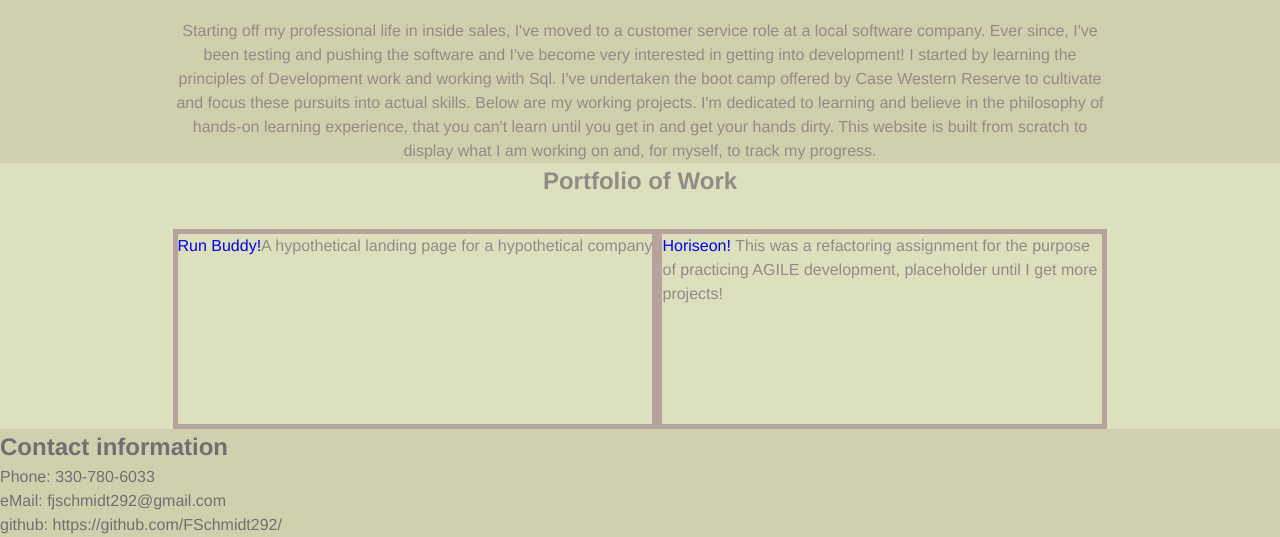
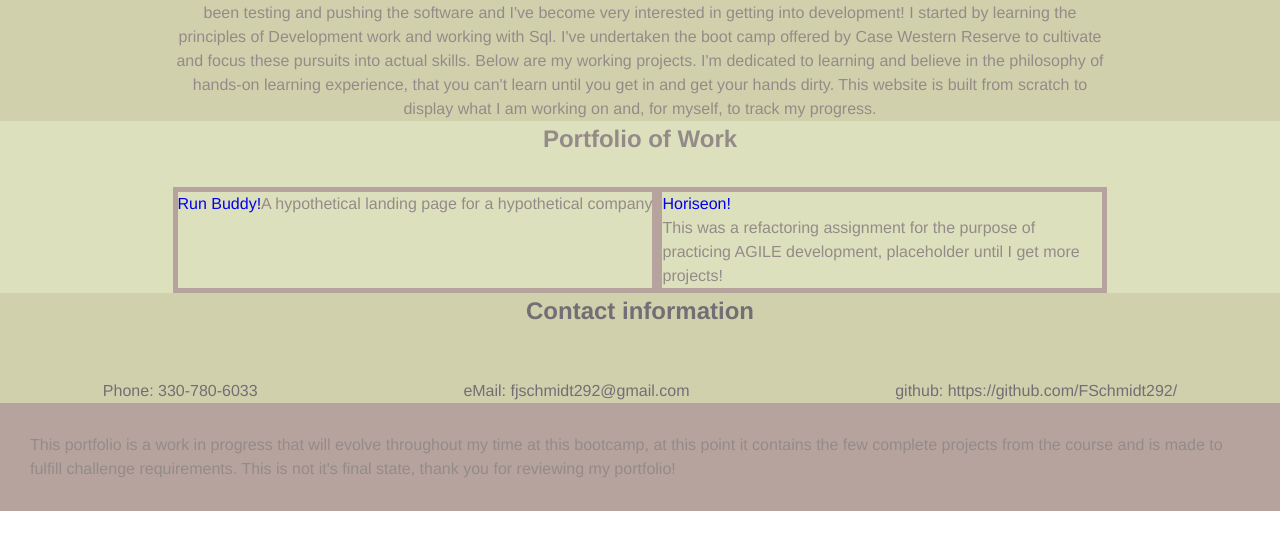
Before and after one commit to FSchmidt292/treysPortfolio, a plain HTML site: page index.html in a window 1280 px wide. Shown: the part 540-1077 px from the top of the page. After the commit the page ends 1051 px from the top, so only its background shows below. Drawn offline with Linux system fonts and the light colour scheme.

Commit message:
finalizing CSS to fit challenge criteria, no mediaquery

```diff
--- a/assets/css/style.css
+++ b/assets/css/style.css
@@ -77,41 +77,37 @@ body {
     background-size: cover;
     background-position: center;
     display: flex;
-    background-size: 100%;
     background-repeat: no-repeat;
     display: block;
-    min-height: 50%;
-    min-width: 100%;
+    min-width: 10%;
     border: 1px solid var(--accent-color);
 }
 .hero img{
     display: flex;
-    flex-wrap: flex;
     align-self: center;
-    justify-content: space-between;
     margin: auto auto;
-    max-width: 100%
+    width: 356px;
 }
 
-.bio {
+#bio {
     background-color: var(--secondary-bg-color);
     color: var(--primary-color);
     align-content: column;
     padding: 0 20px;
 }
 
-.bio p{
+#bio p{
     text-justify: center;
     text-align: center;
     margin: 0 auto;
     width: 75%;
 }
 
-.bio h2{
+#bio h2{
     color: var(--secondary-color);
 }
 
-.projects{
+#projects{
     background-color: var(--primary-bg-color);
     color: var(--primary-color);
     text-decoration: none;
@@ -119,7 +115,7 @@ body {
 
 }
 
-.projects h2{
+#projects h2{
     display: flex;
     align-items: center;
     justify-content: center;
@@ -129,25 +125,58 @@ body {
 .proj-container{
    display: flex;
    justify-content: center;
+
 }
 
 .run-buddy{
     border: 5px solid var(--accent-color);
-    min-height: 200px;
     max-height: 200px;
     max-width: 450;
     display: flex;
+    align-items: column;
+    justify-content: space-between;
 }
 
 .horiseon{
     border: 5px solid var(--accent-color);
-    min-height: 200px;
     max-height: 200px;
     display: flex;
+    align-items: column;
+    justify-content: space-between;
     max-width: 450px;
 }
 
-.contact{
+#coninf {
+    padding: 0 0 50px 0;
+    display: flex;
+    justify-content: center;
+    background-color:var(--secondary-bg-color);
+    color: var(--secondary-color);
+}
+
+.contact {
     background-color: var(--secondary-bg-color);
-    color: var(--secondary-color)
+    color: var(--secondary-color);
+    display: block;
+
 }
+
+
+
+#contact-info{
+    display: flex;
+    justify-content: space-around;
+    background-color:var(--secondary-bg-color);
+    color: var(--secondary-color);
+}
+
+.flex-item{
+    text-align: center;
+    justify-content: space-around;
+}
+
+footer{
+    background-color: var(--accent-color);
+    color: var(--primary-color);
+    padding: 30px 30px 30px 30px;
+}
--- a/index.html
+++ b/index.html
@@ -10,7 +10,7 @@
 <body>
 
 <header>
-    <h1>Trey's Working Portfolio</h1>
+    <h1>Trey Schmidt's Working Portfolio</h1>
     <div class="flex-row">
     <nav>
         <ul>
@@ -21,7 +21,7 @@
                 <a href="#projects">My Work</a>
             </li>
             <li>
-                <a href="contact">Get in touch</a>
+                <a href="#contact">Get in touch</a>
             </li>
         </ul>
     </nav>
@@ -29,10 +29,10 @@
 </header>
 
 <section class="hero">
-   <img src=".\assets\images\profPhoto .jpg" width="356" height="356" alt="Trey out in his element">
+   <img src=".\assets\images\profPhoto .jpg" alt="Trey out in his element">
 </section>
 
-<section class="bio">
+<section id="bio">
     <h2 class="section-title">
         Experience
     </h2>
@@ -41,7 +41,7 @@
     </p>
 </section>
 
-<section class="projects">
+<section id="projects">
     <h2>Portfolio of Work</h2>
         <div class="proj-container">
 
@@ -52,26 +52,27 @@
 
 
             <div class="flex-row horiseon">
+
+                    <a href="https://fschmidt292.github.io/Horiseon-refactor/" target="blank">Horiseon!</a>
                 <p>
-                    <a href="https://fschmidt292.github.io/Horiseon-refactor/" target="blank">Horiseon!</a>
-                     This was a refactoring assignment for the purpose of practicing AGILE development, placeholder until I get more projects!
+                    This was a refactoring assignment for the purpose of practicing AGILE development, placeholder until I get more projects!
                 </p>
             </div>
         </div>
     </div>
 </section>
 
-<section class="contact">
-    <h2>Contact information</h2>
-    <div>
-        <p>Phone: 330-780-6033</p>
-        <p>eMail: fjschmidt292@gmail.com</p>
-        <p>github: https://github.com/FSchmidt292/</p>
+<section id="flex-row contact">
+    <h2 id="coninf">Contact information</h2>
+    <div class="flex-row" id="contact-info">
+        <div id="flex-item">Phone: 330-780-6033</div>
+        <div id="flex-item">eMail: fjschmidt292@gmail.com</div>
+        <div id="flex-item">github: https://github.com/FSchmidt292/</div>
     </div>
 </section>
 
 <footer>
-
+<p>This portfolio is a work in progress that will evolve throughout my time at this bootcamp, at this point it contains the few complete projects from the course and is made to fulfill challenge requirements. This is not it's final state, thank you for reviewing my portfolio!</p>
 </footer>
 
 </body>
```
